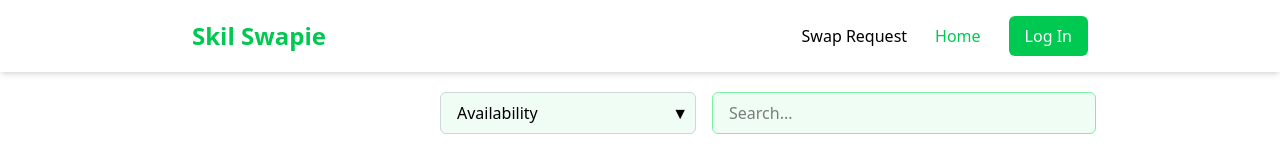
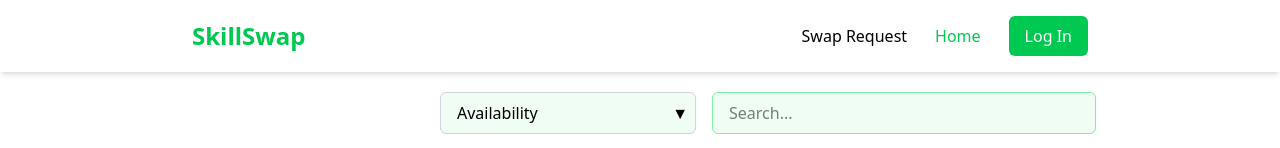
Before and after one commit to DarshitSorathiya/SkillSwap, a Next.js app in the folder frontend/: page / in a window 1280 px wide. Shown: the top 148 px of the page. Built offline with nearby package versions, Linux system fonts and the light colour scheme.

Commit message:
Update Navbar.js

```diff
--- a/frontend/components/Navbar.js
+++ b/frontend/components/Navbar.js
@@ -13,7 +13,7 @@
             <nav className="px-48 py-4 flex shadow-md justify-between items-center">
                 {/* Brand Name */}
                 <div className="text-green-500 text-2xl font-bold">
-                    <Link href="/">Skil Swapie</Link>
+                    <Link href="/">SkillSwap</Link>
                 </div>
 
                 {/* Right Side Buttons */}
```
